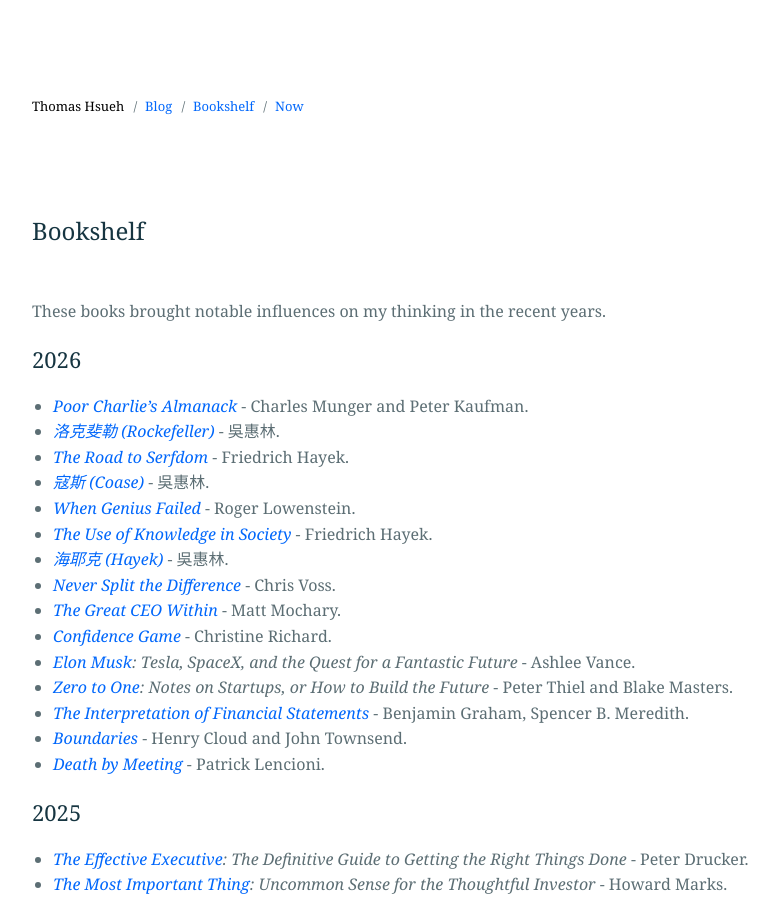
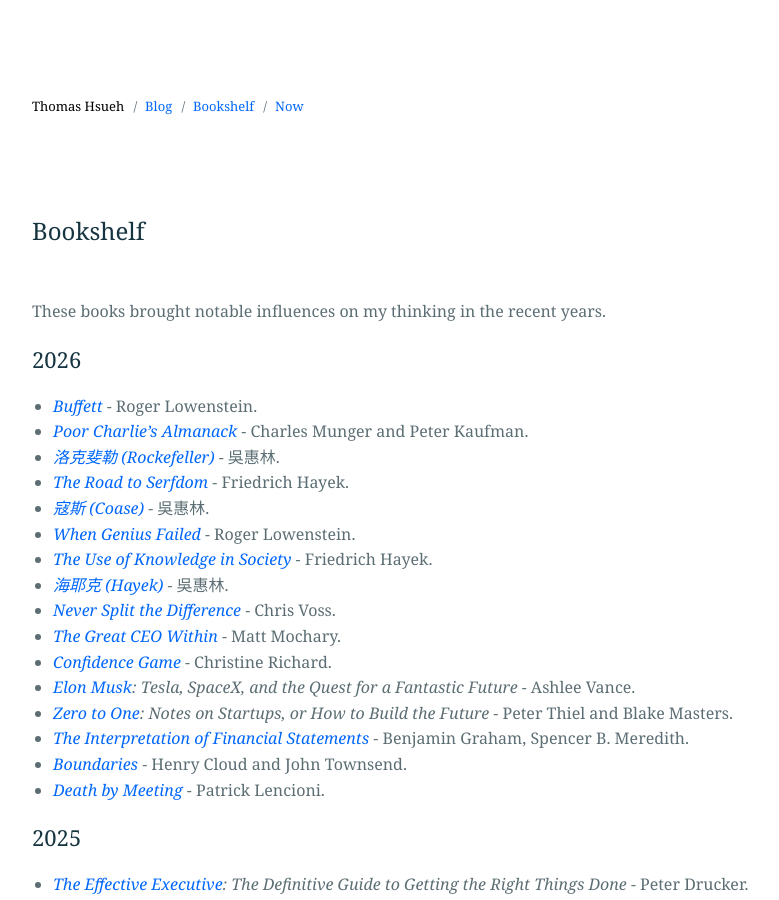
Before and after one commit to guiltygyoza/new-blog, a Jekyll site: the page built from _pages/bookshelf.markdown, in a window 1280 px wide and 900 px high. Shown: the whole window, without its empty margins (238-1017 px from the left). Built offline with Jekyll 4.4.1, drawn with Linux system fonts in a browser that asks for light colours.

Commit message:
add book

```diff
--- a/_pages/bookshelf.markdown
+++ b/_pages/bookshelf.markdown
@@ -7,6 +7,7 @@
 These books brought notable influences on my thinking in the recent years.
 
 ## 2026
+- *[Buffett](https://www.goodreads.com/book/show/1155.Buffett){:target="_blank"}* - Roger Lowenstein.
 - *[Poor Charlie's Almanack](https://www.goodreads.com/book/show/944652.Poor_Charlie_s_Almanack){:target="_blank"}* - Charles Munger and Peter Kaufman.
 - *[洛克斐勒 (Rockefeller)](https://www.books.com.tw/products/0010964042){:target="_blank"}* - 吳惠林.
 - *[The Road to Serfdom](https://www.goodreads.com/sk/book/show/299215.The_Road_to_Serfdom){:target="_blank"}* - Friedrich Hayek.
```
